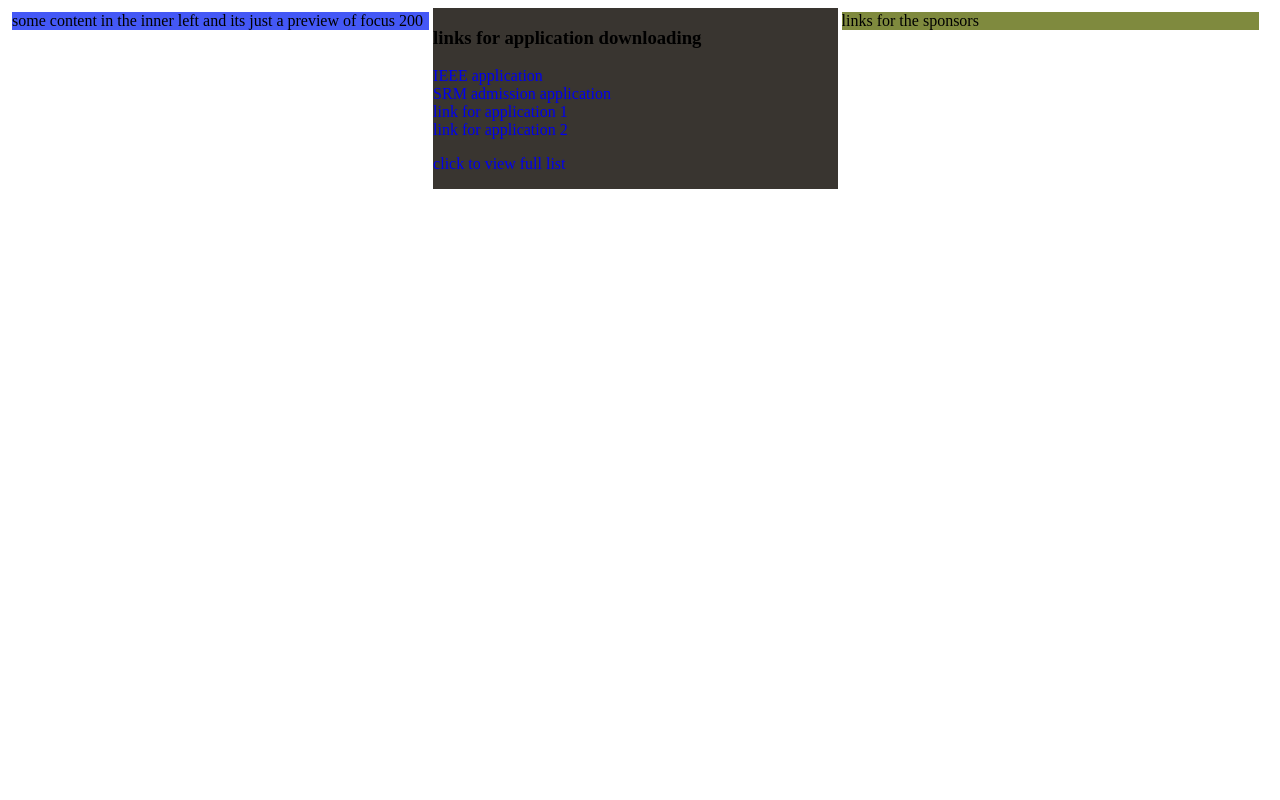
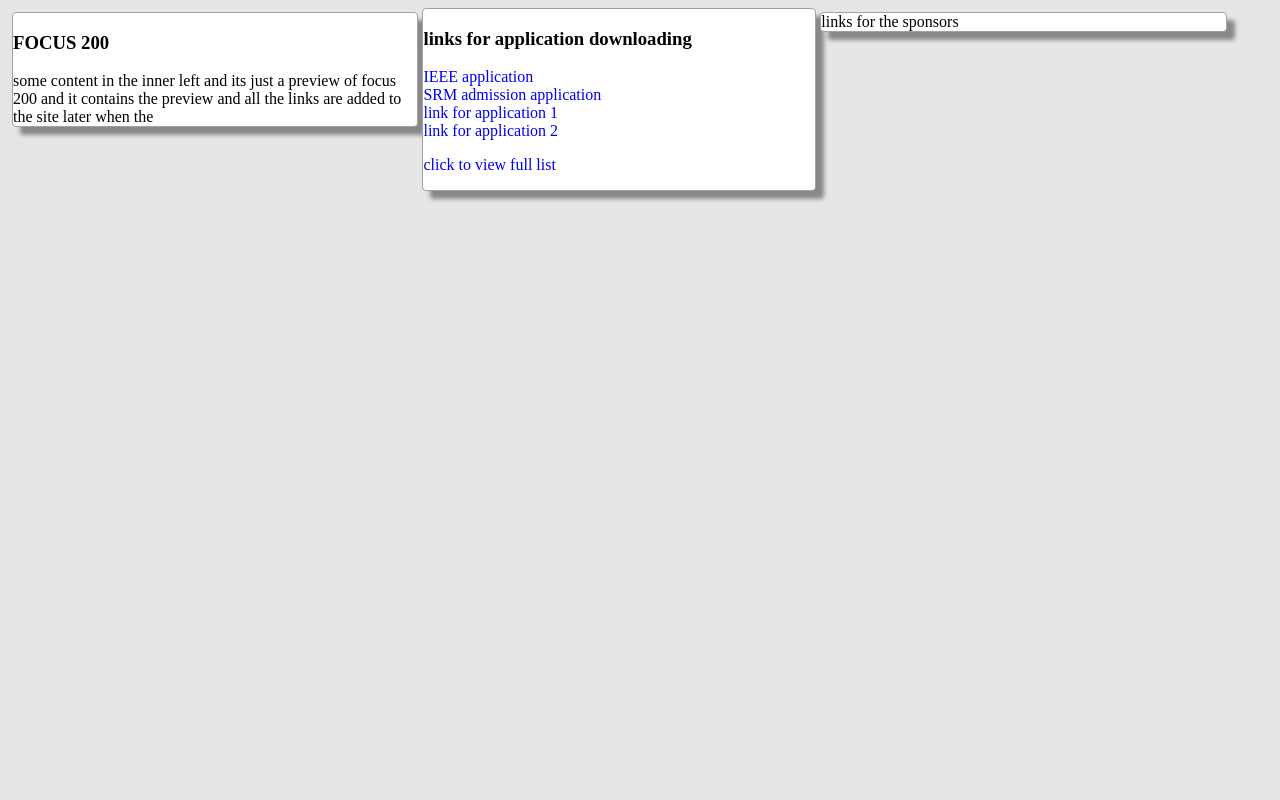
Before and after one commit to selvam111773/luminsite, a PHP site: page / in a window 1280 px wide. Run offline with PHP 8.4, Linux system fonts and the light colour scheme; some libraries are stand-ins or nearby versions.

Commit message:
style sheet along with color box addition

```diff
--- a/css/style.css
+++ b/css/style.css
@@ -1,32 +1,44 @@
+body{
+    background: none repeat scroll 0 0 #E5E5E5;
+    font-family: "Times New Roman";
+}
 .main_content {
     padding: 10px;
-    background-color: #E5EECC;
     margin-left: 40px;
     margin-right: 40px;
     width: 100%;
 }
 
 .inner_left {
-    background-color: #4458F6;
     margin: 4px;
-    width: 33%;
+    width: 32%;
     float: left;
     overflow: hidden;
+    background: #FFFFFF;
+    border: 1px solid #A1A1A1;
+    border-radius: 4px;
+    box-shadow: 8px 8px 4px #888888;
 }
 
 .inner_right {
     margin: 4px;
-    width: 33%;
+    width: 32%;
     float: left;
     overflow: hidden;
-    background-color: #7F8A3E;
+    background: #FFFFFF;
+    border: 1px solid #A1A1A1;
+    border-radius: 4px;
+    box-shadow: 8px 8px 4px #888888;
 }
 
 .inner_middle {
-    width: 32%;
+    width: 31%;
     float: left;
     overflow: hidden;
-    background-color: #393530;
+    background: #FFFFFF;
+    border: 1px solid #A1A1A1;
+    border-radius: 4px;
+    box-shadow: 8px 8px 4px #888888;
 }
 
 .application a {
@@ -35,3 +47,9 @@
 ul{
     list-style-type: none;
 }
+a{
+    text-decoration: none;
+}
+h3 .header_position{
+    align-content: center;
+}
--- a/index.php
+++ b/index.php
@@ -1,11 +1,15 @@
 <html>
 <head><title>Lumin Academy</title>
     <link href="css/style.css" rel="stylesheet"/>
+    <link href="css/colorbox.css" rel="stylesheet"/>
 </head>
 <body>
 <div class="main-content">
     <div class="inner_left">
+        <h3 class="header_position">FOCUS 200</h3>
         some content in the inner left and its just a preview of focus 200
+        and it contains the preview and all the links are added to the site later
+        when the
         <!-- Focus 200 content goes her  -->
     </div>
     <div class="inner_middle">
@@ -29,8 +33,14 @@
         <!-- sponsors link goes here -->
         links for the sponsors
     </div>
+
 </div>
+
 <script src="js/jquery-1.10.2.min.js"></script>
+<script src="js/jquery.colorbox.js"></script>
 <script src="js/index.js"></script>
+<script>
+   // $.colorbox({href: "external/apps_link.html"});
+</script>
 </body>
 </html>
```
Also changed, not shown: external/apps_link.html (+7 -0 lines), img/bg.jpg (deleted).
